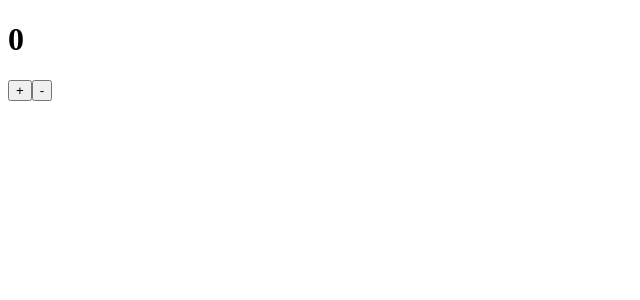
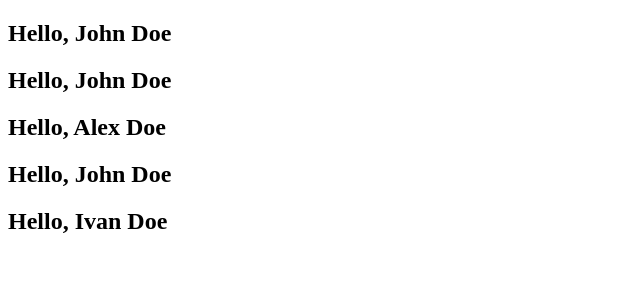
Before and after one commit to VitaliyKhrol/fd-react-welcome-2024, a React (Create React App) app: page / in a window 1280 px wide. Shown: the top 300 px of the page, without its empty margins (0-640 px from the left). Built offline with nearby package versions, Linux system fonts and the light colour scheme.

Commit message:
Greeting

```diff
--- a/src/App.js
+++ b/src/App.js
@@ -1,9 +1,27 @@
+import React from "react";
+import Greeting from './components/Greeting'
 
 
-function App() {
-  return (
 
-  );
+class App extends React.Component {
+  constructor(props){
+    super(props);
 }
 
+
+  render() {
+    return (
+      <section>
+        <Greeting userName='John' userF='Doe' />
+        <Greeting userName='John' userF='Doe' />
+        <Greeting userName='Alex' userF='Doe' />
+        <Greeting userName='John' userF='Doe' />
+        <Greeting userName='Ivan' userF='Doe' />
+      </section>
+    )
+  }
+
+}
+
+
 export default App;
--- /dev/null
+++ b/src/components/Greeting/index.js
@@ -0,0 +1,35 @@
+
+import React from "react";
+
+
+class Greeting extends React.Component {
+    constructor(props){
+        super(props);
+        this.state={
+            isGreeting: true
+        }
+    }
+
+
+    changeGreeting = () => {
+        console.log(this.state)
+        this.setState ({
+            isGreeting: !this.state.isGreeting
+        })
+    }
+
+    render(){
+        const{isGreeting} = this.state;
+        const {userName, userF} =this.props;
+
+        const greetingText = isGreeting ? 'Hello' : 'Go to'
+
+        return(
+            <div>
+                <h2 onClick={this.changeGreeting}>{greetingText}, {`${userName}  ${userF}`}</h2>
+            </div>
+        )
+    }
+}
+
+export default Greeting;
--- a/src/index.js
+++ b/src/index.js
@@ -1,16 +1,12 @@
 import React from 'react';
 import ReactDOM from 'react-dom/client';
-import Counter from './Counter';
+import App from './App';
 
-// import Section from './OurComponent';
-
-
-// import App from './App';
 
 const root = ReactDOM.createRoot(document.querySelector('#root'));
 
 root.render(
 
-  <Counter />
+  <App/>
 
 );
```
Also changed, not shown: src/components/Counter/index.js (renamed from src/Counter.js), src/components/OurComponent.js (renamed from src/OurComponent.js).
